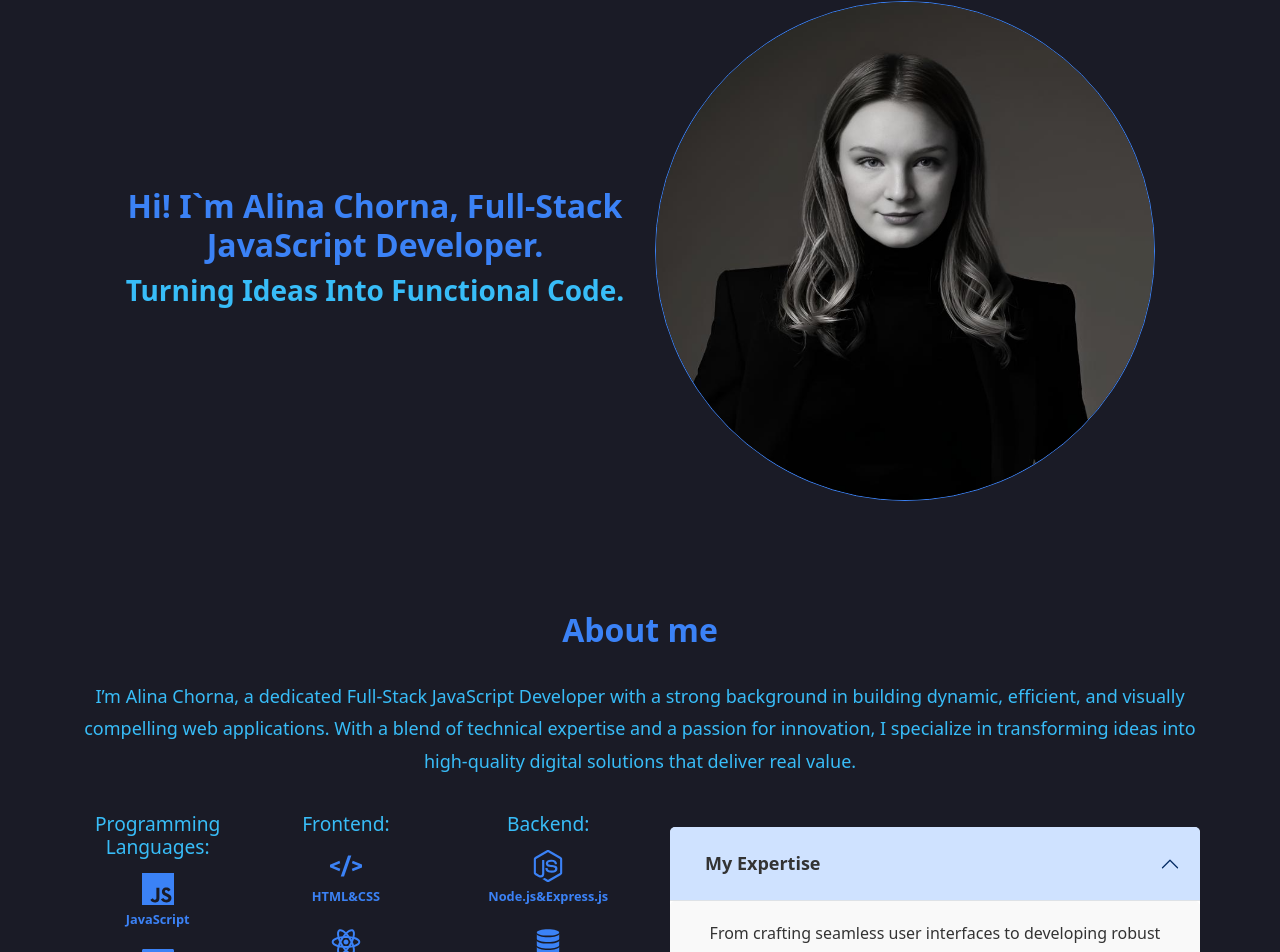
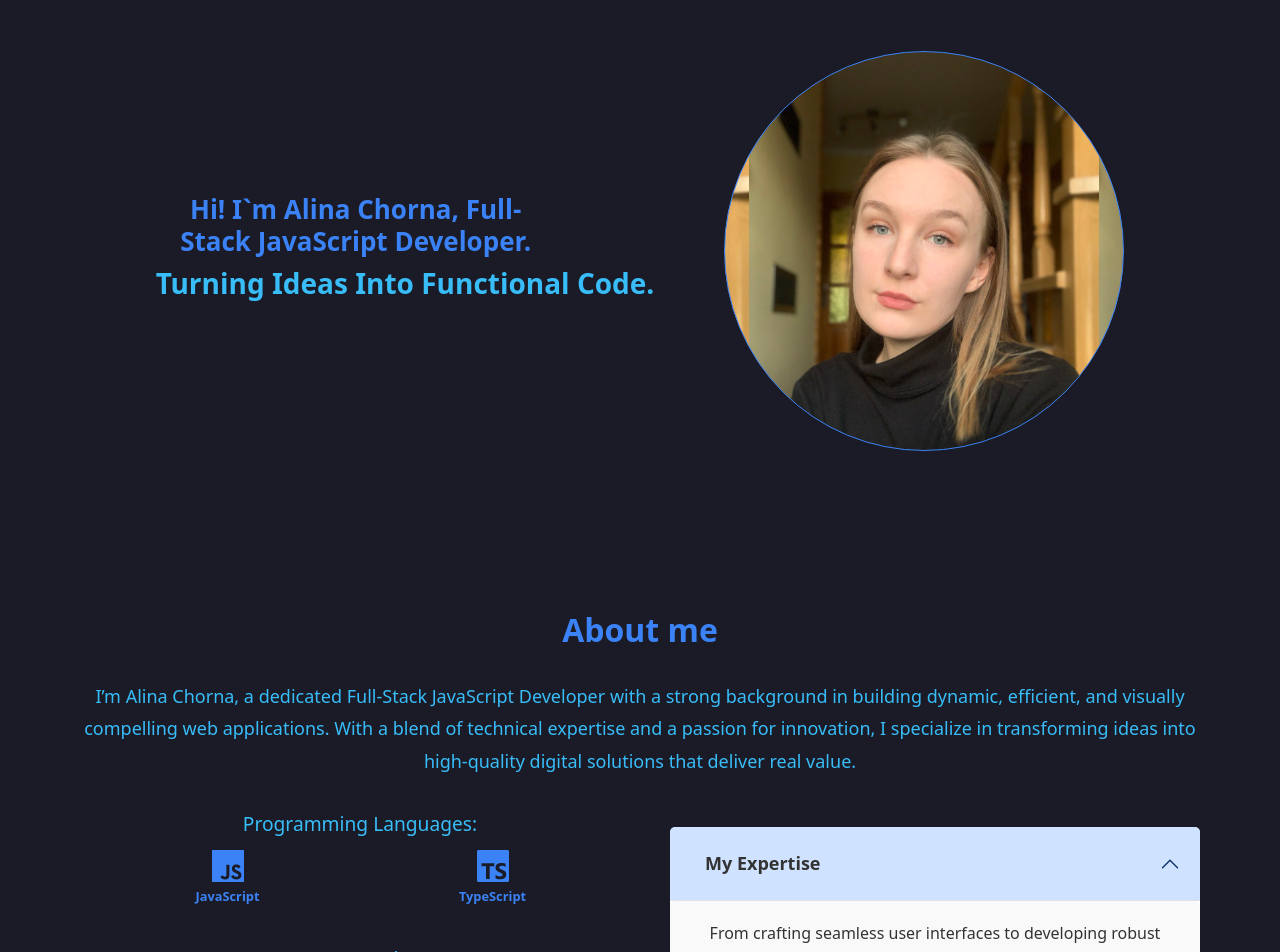
Before and after one commit to AlinaChorna7/Portfolio, a React (Vite) app: page / in a window 1280 px wide. Shown: the part 143-1095 px from the top of the page. Built offline with nearby package versions, Linux system fonts and the light colour scheme.

Commit message:
pre-final styles upd

```diff
--- a/src/components/about/aboutMe.css
+++ b/src/components/about/aboutMe.css
@@ -147,10 +147,11 @@
     }
     .skills {
       padding: 15px;
+      flex-direction: row;
     }
     .skills-list, .front-skills-list {
-      flex-direction: column;
-      align-items: center;
+      flex-direction: row;
+
     }
     .skills-item, .fromt-item {
       width: 90%;
@@ -193,7 +194,13 @@
     .skills {
       flex: 1;
       display: flex;
-      flex-direction: row;
+      flex-direction: column;
+    }
+
+
+    .skills-list{
+flex-direction: row;
+
     }
 
     .about-text {
@@ -232,5 +239,6 @@
 
     .front-skills-list{
       flex-direction: row;
+      flex-wrap: nowrap;
     }
   }
--- a/src/components/contact/Contact.css
+++ b/src/components/contact/Contact.css
@@ -14,15 +14,14 @@ ul {
 
 .contact-section {
     padding: 30px 15px;
-    border-bottom: 1px solid #71a2b6;
-    border-top: 1px solid #71a2b6;
+
 }
 
 .project-title {
-    font-size: 24px;
+    font-size: 30px;
     font-weight: bold;
     text-align: center;
-    color: #333333;
+    color: #3B82F6;
     margin-bottom: 20px;
 }
 
@@ -34,8 +33,8 @@ ul {
 
 .contacts-container {
     padding: 15px 20px;
-    background-color: #71a2b6;
-    border: 1px solid #659fb6;
+    background-color: #E6E6E6;
+    border: 1px solid #E6E6E6;
     border-radius: 15px;
 }
 
@@ -51,7 +50,7 @@ ul {
 
 .contacts-item {
     padding: 10px;
-    background-color: #ececec;;
+    background-color: #38BDF8;;
     width: 250px;
     color: #333333;
     border-radius: 15px;
@@ -86,8 +85,8 @@ ul {
 
 .form-container {
     padding: 15px 20px;
-    background-color: #71a2b6;
-    border: 1px solid #659fb6;
+    background-color: #E6E6E6;
+    border: 1px solid #E6E6E6;
     border-radius: 15px;
 }
 
@@ -120,7 +119,7 @@ form textarea:focus {
 
 form button {
     padding: 10px 20px;
-    background-color: #3880c9;
+    background-color: #38BDF8;
     border: none;
     border-radius: 10px;
     color: #ffffff;
@@ -131,7 +130,7 @@ form button {
 }
 
 form button:hover {
-    background-color: #6296ce;
+    background-color: #3B82F6;
 }
 
 @media (min-width: 768px) {
--- a/src/components/hero/Hero.jsx
+++ b/src/components/hero/Hero.jsx
@@ -10,8 +10,8 @@ return(
             <h1 className="hero-title">Hi! I`m Alina Chorna, Full-Stack JavaScript Developer. </h1>
             <h3 className="hero-text">Turning Ideas Into Functional Code.</h3>
         </div>
-        <div className='port-photo'>
-            <img  className="portfolio-image" src='/images/zdjecia-do-cv.png'/>
+        <div className='portfolio-image'>
+            {/* <img  className="portfolio-image" src='/images/portfolio-photo.jpg'/> */}
         </div>
 
     </section>
--- a/src/components/hero/hero.css
+++ b/src/components/hero/hero.css
@@ -31,6 +31,8 @@
     width: 300px;
     height: 300px;
     border-radius: 50%;
+    background: url(/public/images/portfolio-photo.jpg)  top;
+    background-size: 350px;
     border: 1px solid #3B82F6;
   }
 
@@ -42,13 +44,16 @@
     }
 
     .portfolio-image{
-      width: 500px;
-    height: 500px;
+      width: 400px;
+    height: 400px;
+    }
+    .hero-container{
+      margin-right: 40px;
     }
 
     .hero-title{
-        font-size: 32px;
+        font-size: 26px;
         margin-bottom: 10px;
-        width: 500px;
+        width: 400px;
     }
   }
```
